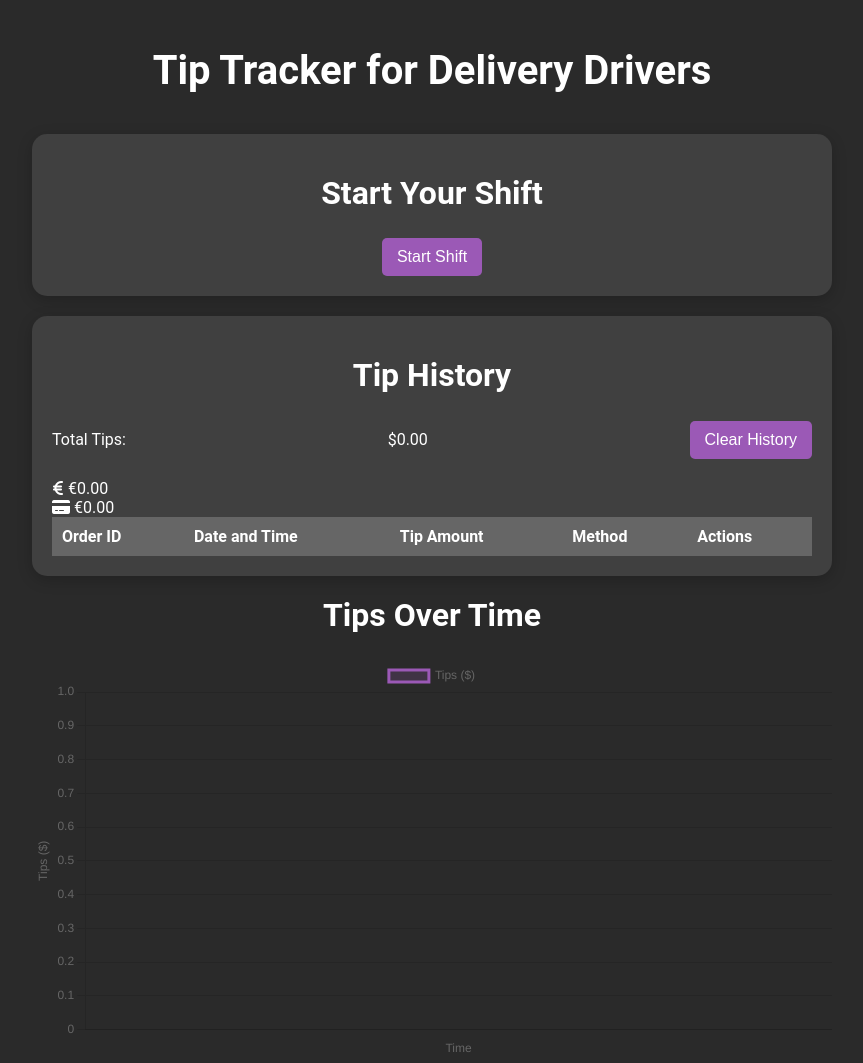
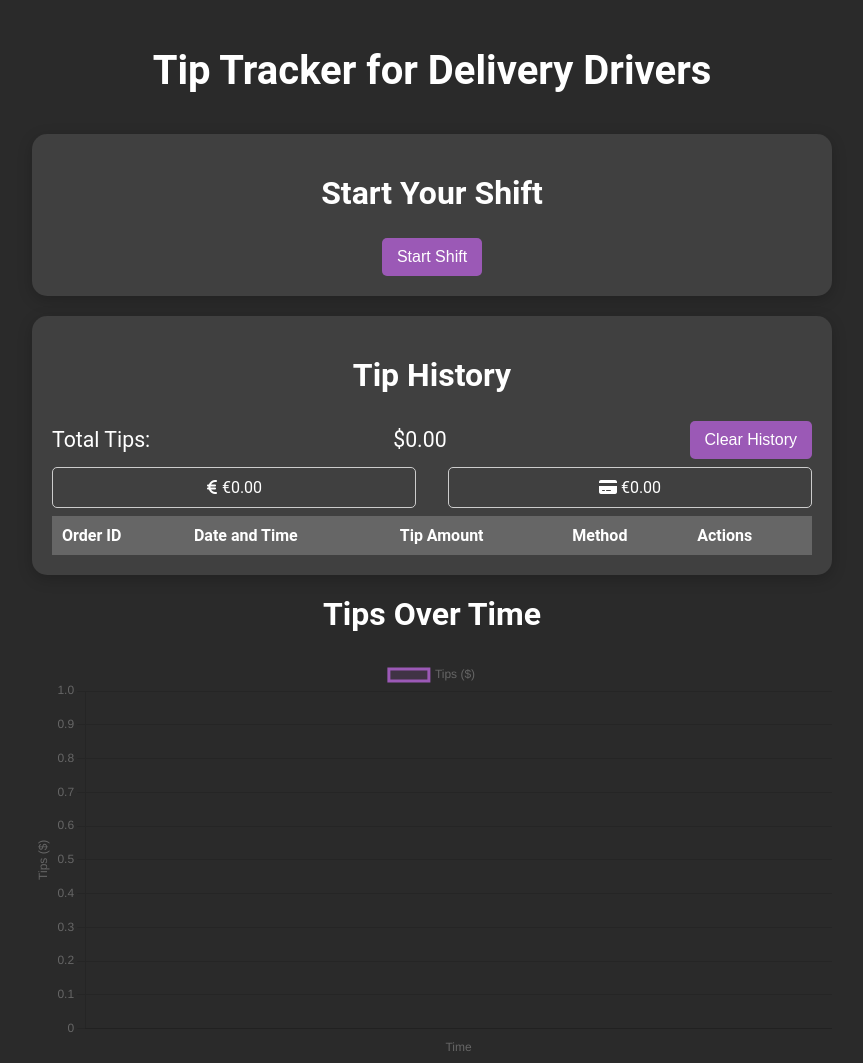
Before and after one commit to smurf-it/tracker, a plain HTML site: page index.html in a window 1280 px wide. Shown: the whole page, without its empty margins (208-1071 px from the left). Drawn offline with nearby package versions, Linux system fonts and the light colour scheme.

Commit message:
Update styles.css

```diff
--- a/styles.css
+++ b/styles.css
@@ -77,7 +77,8 @@ input {
     display: flex;
     justify-content: space-between; /* Space between total tips and clear button */
     align-items: center; /* Center items vertically */
-    margin-bottom: 20px; /* Space below summary */
+    margin-bottom: 0.5rem; /* Space below summary */
+    font-size: 1.33rem;
 }
 
 table {
@@ -193,3 +194,22 @@ th {
     font-size: 12px;
     z-index: 10;
 }
+
+/* Payment Preview */
+
+.payment_preview
+{
+    display: flex;
+    justify-content: space-between;
+    margin-bottom: 0.5rem; /* Space below summary */;
+
+}
+
+.payment-total
+{
+    padding: 10px;
+    border: 1px solid #ccc;
+    border-radius: 5px;
+    text-align: center;
+    width: 45%;
+}
```
